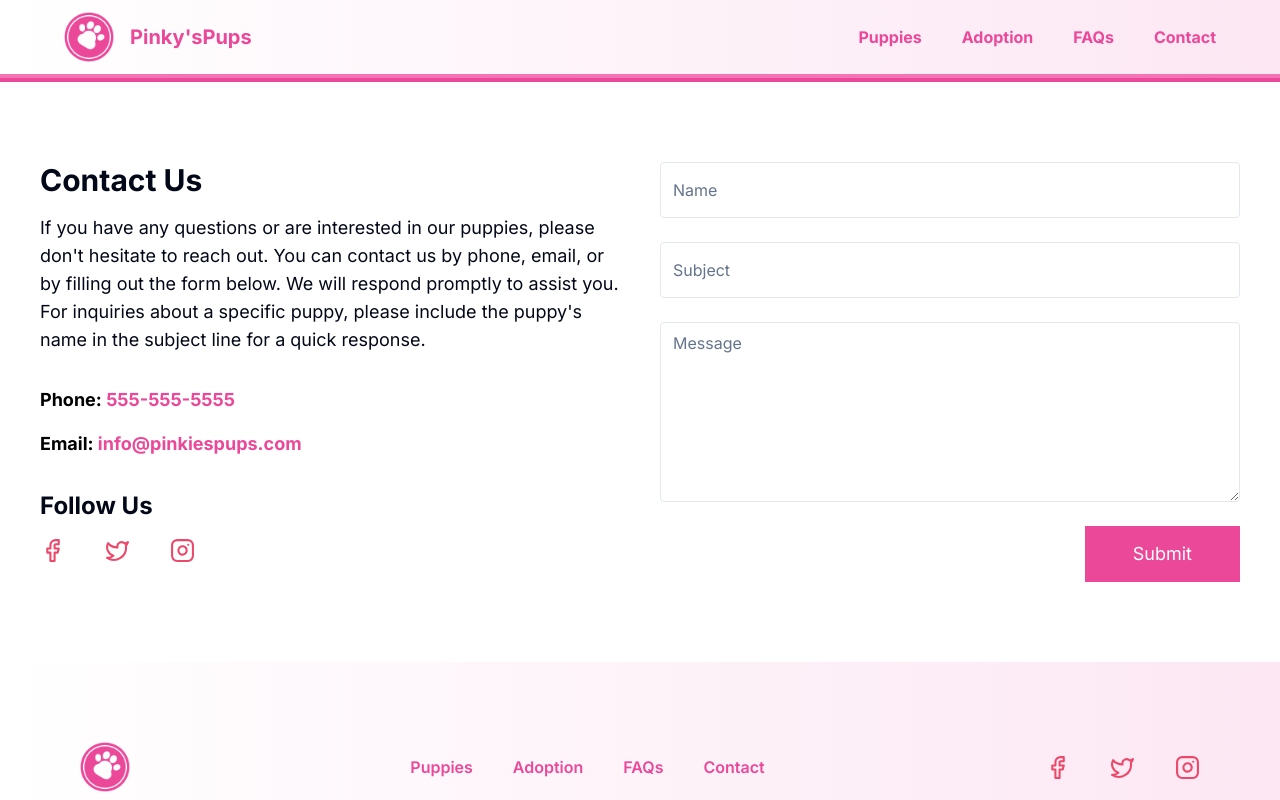
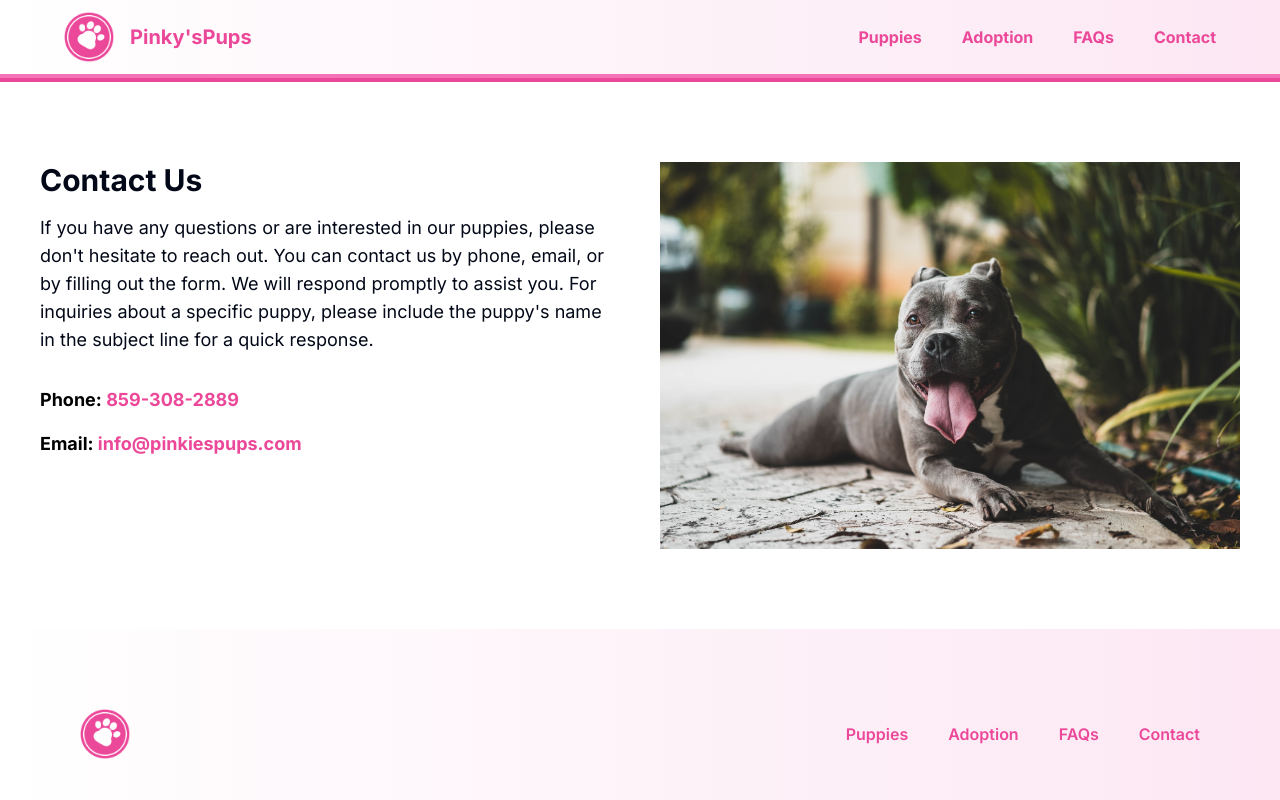
Before and after one commit to bryan0578/pinkiespups, a Next.js app: page /contact in a window 1280 px wide. Shown: the top 800 px of the page. Built offline with nearby package versions, Linux system fonts and the light colour scheme.

Commit message:
changed contact form and buttons to featured pups

```diff
--- a/app/(user)/adopt/page.tsx
+++ b/app/(user)/adopt/page.tsx
@@ -5,7 +5,7 @@ export default function page() {
         <main className="relative nav-padding">
             <div className='max-w-7xl mx-auto p-4 lg:p-20'>
                 <div>
-                    <h2 className="pb-6 font-bold text-center text-2xl lg:text-3xl">Step by Step Adoption Process</h2>
+                    <h2 className="pb-6 font-bold text-center text-2xl lg:text-3xl">Step-by-Step Adoption Process</h2>
                     <ol className="text-left list-decimal pl-8 space-y-4">
                         <li>Explore Available Puppies: Browse our website to view profiles and pictures of available American Bully puppies. Each puppy's details, including color, markings, and personality traits, are provided.</li>
                         <li>Contact Us: Reach out to us through the contact form on our website or via phone to express your interest in a specific puppy or to inquire about upcoming litters.</li>
@@ -14,7 +14,7 @@ export default function page() {
                         <li>Review Adoption Policies: Familiarize yourself with our adoption policies, including the adoption fee, deposit requirements, and any health guarantees. This information is available on our website and will be discussed during the application process.</li>
                         <li>Place a Deposit: If you've found the perfect match, you can secure the puppy by placing a 50% non-refundable deposit. This step initiates the adoption process and ensures the availability of your chosen puppy.</li>
                         <li>Adoption Contract: Download the adoption contract from our website, read it thoroughly, and fill in the required information. The contract outlines the terms and conditions of the adoption.</li>
-                        <li>Payment Confirmation: Pay the remaining balance of the adoption fee within 30 days of placing the deposit. We accept both online payments through our website and in-person payments.</li>
+                        <li>Payment Confirmation: Pay the remaining balance of the adoption fee within 30 days of placing the deposit. Contact us for payment options.</li>
                         <li>Prepare for Puppy Arrival: As the adoption date approaches, prepare your home for the new addition. Ensure you have all the necessary supplies, such as food, bowls, a bed, and toys.</li>
                         <li>Pick Up Your Puppy: On the agreed-upon date, come to our facility to pick up your American Bully puppy. Bring a printed and signed copy of the adoption contract with you.</li>
                         <li>Post-Adoption Support: Enjoy your new companion! We provide post-adoption support and are here to answer any questions or concerns you may have as you and your puppy adjust to your new life together.</li>
--- a/components/About.tsx
+++ b/components/About.tsx
@@ -9,7 +9,7 @@ const About = () => {
                 <div className="grid items-center lg:grid-cols-2 gap-x-16 gap-y-20">
                     <div>
                         <h3 className='text-[2.5rem] leading-[1.2em] font-bold mb-5 lg:mb-6'>Expert Dog Breeder Providing Healthy, Well-Socialized Puppies for Loving Homes</h3>
-                        <p className='md:text-base lg:text-lg mb-5 lg:mb-6'>With years of experience, we are dedicatied to raising puppies with the utmost care and love.</p>
+                        <p className='md:text-base lg:text-lg mb-5 lg:mb-6'>With years of experience, we are dedicated to raising puppies with the utmost care and love.</p>
                         <ul className="flex-start flex-col gap-y-4">
                             <li>
                                 <div className='flex-start'>
--- a/components/ContactForm.tsx
+++ b/components/ContactForm.tsx
@@ -1,4 +1,4 @@
-"use client"
+
 
 import { zodResolver } from "@hookform/resolvers/zod"
 import { useForm } from "react-hook-form"
@@ -56,26 +56,16 @@ function ContactForm({}: Props) {
             <div className="flex flex-col lg:flex-row gap-10">
                 <div className="flex-1 space-y-4">
                     <h2 className="text-2xl lg:text-3xl font-bold">Contact Us</h2>
-                    <p className="text-base lg:text-lg">If you have any questions or are interested in our puppies, please don't hesitate to reach out. You can contact us by phone, email, or by filling out the form below. We will respond promptly to assist you. For inquiries about a specific puppy, please include the puppy's name in the subject line for a quick response.</p>
-                    <p className="pt-4 text-base lg:text-lg font-bold text-pink-500"><span className="text-black">Phone:</span>{" "}555-555-5555</p>
-                    <p className="text-base lg:text-lg font-bold text-pink-500"><span className="text-black">Email:</span>{" "}info@pinkiespups.com</p>
-                    <p className="pt-4 text-xl lg:text-2xl font-bold" >Follow Us</p>
-                    <div>
-                        <ul className='flex flex-row gap-x-3 md:gap-x-10'>
-                            {socials.map((link, index) => (
-                            <li key={index}
-                                className="text-pink-500 body-text capitalize hover:text-pink-500/70 transition ease-in"
-                            >
-                                <Link className='links' href={`/${link.url}`} scroll={true}>
-                                    <Image src={link.icon} width={25} height={25} alt={link.alt}/>
-                                </Link>
-                            </li>
-                            ))}
-                        </ul>
-                    </div>
+                    <p className="text-base lg:text-lg">If you have any questions or are interested in our puppies, please don't hesitate to reach out. You can contact us by phone, email, or by filling out the form. We will respond promptly to assist you. For inquiries about a specific puppy, please include the puppy's name in the subject line for a quick response.</p>
+                    <p className="pt-4 text-base lg:text-lg font-bold text-pink-500"><span className="text-black">Phone:</span>{" "}<span><Link href="tel:1-859-308-2889">859-308-2889</Link></span></p>
+                    <p className="text-base lg:text-lg font-bold text-pink-500"><span className="text-black">Email:</span>{" "}<span><Link href="mailto:info@pinkiespups.com">info@pinkiespups.com</Link></span></p>
+                    {/* comment this section */}
 
                 </div>
                 <div className="flex-1">
+                    <Image className='bg-blend-darken w-full h-full object-cover' src="/heroImage.jpg" alt="hero" width={400} height={400}/>
+                </div>
+                {/*<div className="flex-1">
                     <Form {...form}>
                         <form onSubmit={form.handleSubmit(onSubmit)} className="space-y-6">
                             <FormField
@@ -119,7 +109,7 @@ function ContactForm({}: Props) {
                             </div>
                         </form>
                     </Form>
-                </div>
+                            </div>*/}
             </div>
 
         </div>
--- a/components/FeaturedPups.tsx
+++ b/components/FeaturedPups.tsx
@@ -10,8 +10,8 @@ const FeaturedPups = ({id, imageUrl}:any) => {
     return (
         <div className="w-full max-w-[80rem] mx-auto">
             <div className='flex justify-center gap-[2rem]'>
-                <button onClick={() => router.push(`/puppies/${id}`)}>
-                    <Image src={imageUrl} alt="bulldog" width={296} height={296} />
+                <button className="rounded-xl border-[4px] border-pink-500 h-[250px] overflow-hidden hover:opacity-70" onClick={() => router.push(`/puppies/${id}`)}>
+                    <Image src={imageUrl} alt="bulldog" width={296} height={150} />
                 </button>
             </div>
         </div>
--- a/components/Footer.tsx
+++ b/components/Footer.tsx
@@ -24,6 +24,7 @@ const Footer = () => {
             ))}
           </ul>
         </div>
+        {/*
           <div>
             <ul className='flex-center gap-x-3 md:gap-x-10'>
               {socials.map((link, index) => (
@@ -37,9 +38,11 @@ const Footer = () => {
               ))}
             </ul>
           </div>
+        */}
       </div>
       <div className='border-t-2 border-pink-500 pt-8 pb-20 flex-center flex-col md:flex-row gap-x-8'>
         <p className='text-sm order-last md:order-first pt-8 md:pt-0'>© 2023 Pinkies Puppies. All rights reserved.</p>
+        {/*
           <div>
             <ul className='flex-center flex-col md:flex-row gap-x-3 md:gap-x-10'>
               {policies.map((link, index) => (
@@ -51,6 +54,7 @@ const Footer = () => {
               ))}
             </ul>
           </div>
+        */}
       </div>
     </footer>
   )
--- a/constants/index.ts
+++ b/constants/index.ts
@@ -65,7 +65,7 @@ export const faqs = [
     },
     {
         q: "Q: How can I pay for a puppy?",
-        a: "A: We accept payments in person with cash or check",
+        a: "A: We accept payments in person with cash or check, contact us for other payment options",
     },
     {
         q: "Q: Why can't I pay with a credit card?",
@@ -82,9 +82,5 @@ export const faqs = [
     {
         q: "Q: Is the adoption fee refundable?",
         a: "A: No, the adoption fee, including the deposit, is non-refundable. This policy helps us maintain the highest standards of care for our puppies.",
-    },
-    {
-        q: "Q: Can I choose the gender and color of my puppy?",
-        a: "A: While we consider your preferences, the final selection is based on various factors including temperament and compatibility. We aim to match each puppy with the most suitable home.",
-    },
+    }
 ]
```
Lines whose indentation alone changed are shown as unchanged.
